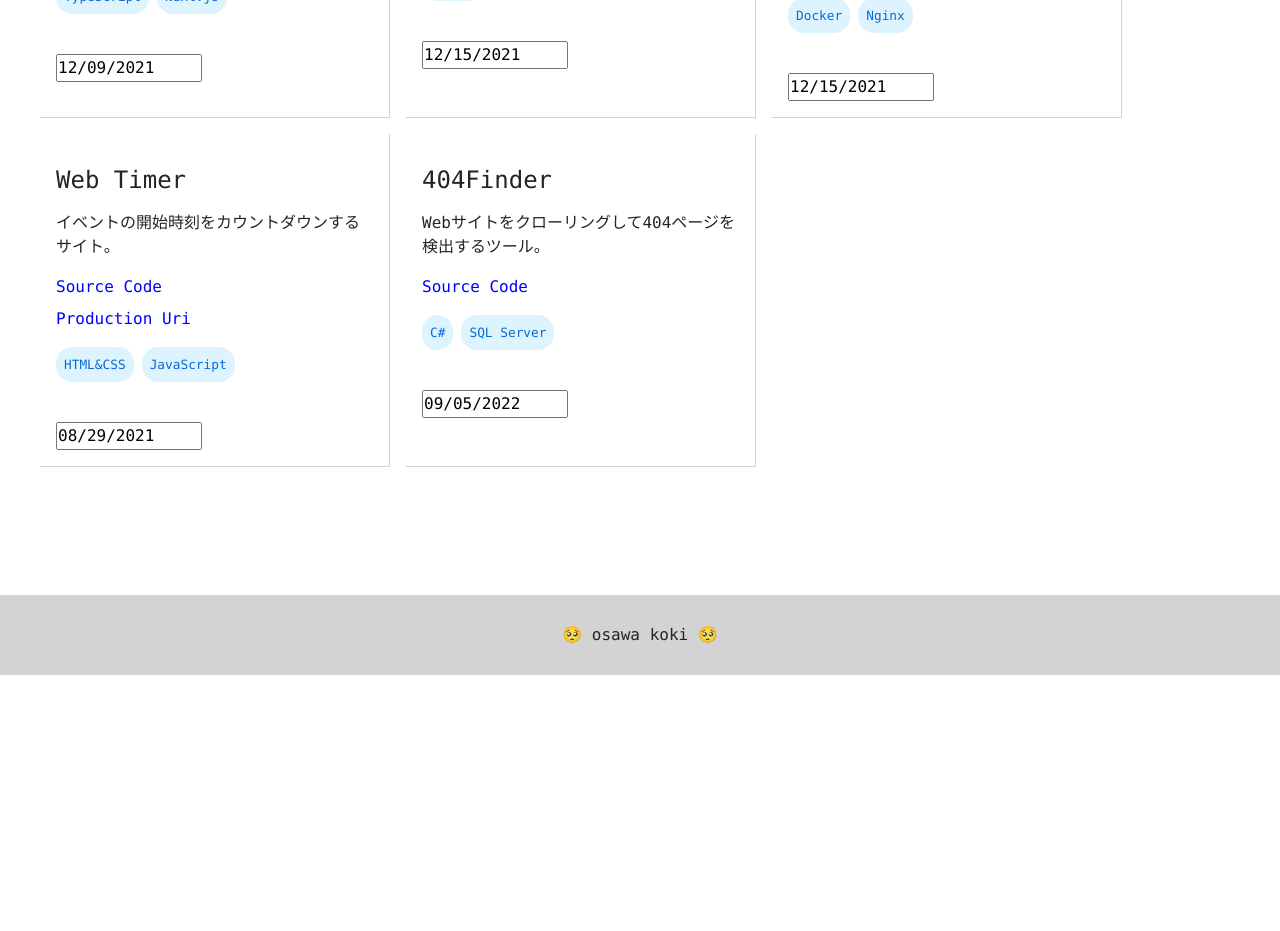
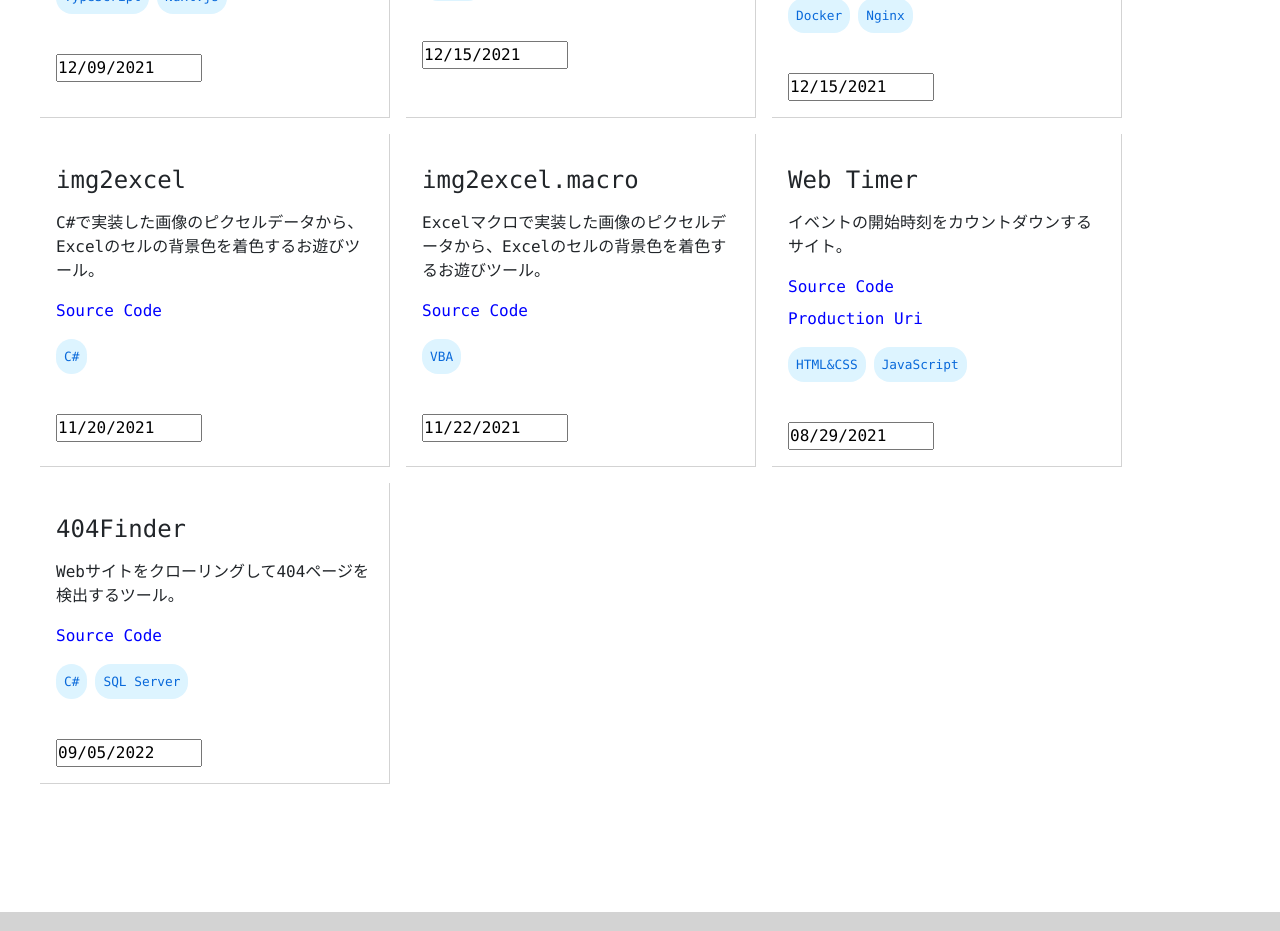
Before and after one commit to osawa-koki/osawa-koki, a Next.js app in the folder portfolio/: page /portfolio in a window 1280 px wide. Shown: the part 1540-2471 px from the top of the page. Before the commit the page ends 2215 px from the top, so only its background shows below. Built offline with nearby package versions, Linux system fonts and the light colour scheme.

Commit message:
ポートフォリオ追加した。

```diff
--- a/portfolio/data/portfolio.ts
+++ b/portfolio/data/portfolio.ts
@@ -25,6 +25,8 @@ type Tech =
   | "PHP"
   | "Go"
   | "C#"
+  | "VB.NET"
+  | "VBA"
   | "C"
   | "C++"
   | "Java"
@@ -174,7 +176,23 @@ const portfolio: Portfolio[] = [
     created_at: new Date("2021-12-15"),
     tech_used: ["HTML&CSS", "JavaScript", "Go", "MySQL", "Docker", "Nginx"],
     recommend: 2,
-  }
+  },
+  {
+    name: "img2excel",
+    description: "C#で実装した画像のピクセルデータから、Excelのセルの背景色を着色するお遊びツール。",
+    repo_url: "https://github.com/osawa-koki/img2excel",
+    created_at: new Date("2021-11-20"),
+    tech_used: ["C#"],
+    recommend: 2,
+  },
+  {
+    name: "img2excel.macro",
+    description: "Excelマクロで実装した画像のピクセルデータから、Excelのセルの背景色を着色するお遊びツール。",
+    repo_url: "https://github.com/osawa-koki/img2excel.macro",
+    created_at: new Date("2021-11-22"),
+    tech_used: ["VBA"],
+    recommend: 2,
+  },
 ];
 
 export default portfolio.sort((a, b) => b.recommend - a.recommend);
```
